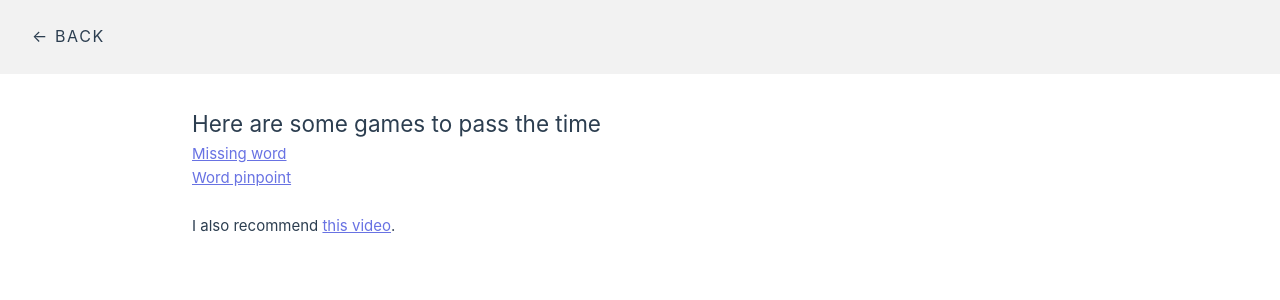
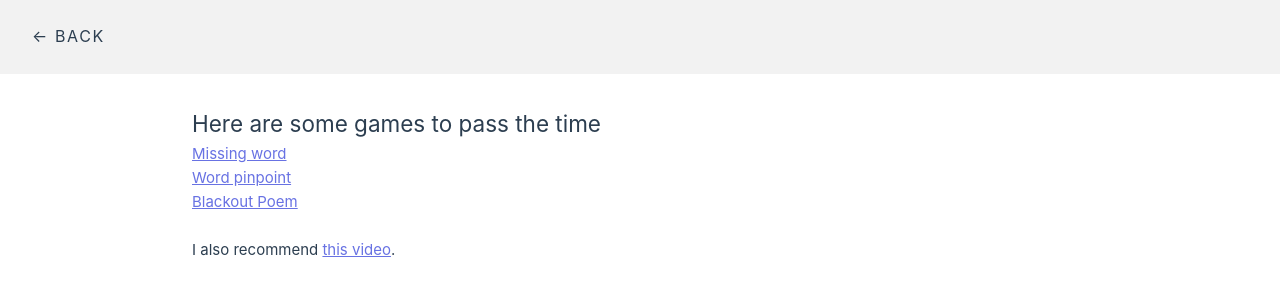
Before and after one commit to persuc/resume, a Vue app: page /bored in a window 1280 px wide. Shown: the top 300 px of the page. Built offline with nearby package versions, Linux system fonts and the light colour scheme.

Commit message:
Blackout poem v1

```diff
--- a/src/views/BlackoutPoem.vue
+++ b/src/views/BlackoutPoem.vue
@@ -27,9 +27,6 @@
       .replace(/\-(?:\r\n|\r|\n)/g, '-')
       .replace(/-/g, '&#x2011;')
       .replace(/([\?\!\.\"”])\s?\n/g, '$1' + LINE_BREAK_SYMBOL)
-      // .replace(/\n/g, ' ')
-      // .replace(/(?:\r\n|\r|\n)/g, ' ')
-      // .replace(/LINE_BREAK_SYMBOL/g, '<br></br>')
       .split(' ').map(s => s)
     ) {
       const lines = word.split(LINE_BREAK_SYMBOL)
@@ -51,6 +48,10 @@
       black.clear()
       words.splice(0)
     }
+  }
+
+  function clear() {
+    black.clear()
   }
 
   function onMouseUp(e: MouseEvent) {
@@ -130,12 +131,12 @@
             :class="{ word, black: black.has(i) }"
           ></span>
           <template v-else>
-            <br />
-            <br />
+            <br class="my-4" />
           </template>
         </template>
       </div>
     </div>
+    <button v-if="words.length > 0" @click="clear" class="mt-4 mb-16 mr-2">Clear</button>
     <button v-if="words.length > 0" @click="reset" class="mt-4 mb-16">Finish</button>
     <a v-else href="/bored" class="nohover" style="display: block; width: fit-content; position: relative; left: -32px;"><div class="pt-2 pb-4 px-8 mb-4" style="margin-top: 20vh">&lt; Back</div></a>
   </div>
--- a/src/views/Bored.vue
+++ b/src/views/Bored.vue
@@ -13,6 +13,8 @@ import Header from '@/components/Header.vue';
     <a href="/missing-word">Missing word</a>
     <br />
     <a href="/word-pinpoint">Word pinpoint</a>
+    <br />
+    <a href="/blackout">Blackout Poem</a>
     <br/>
     <br />
 
```
